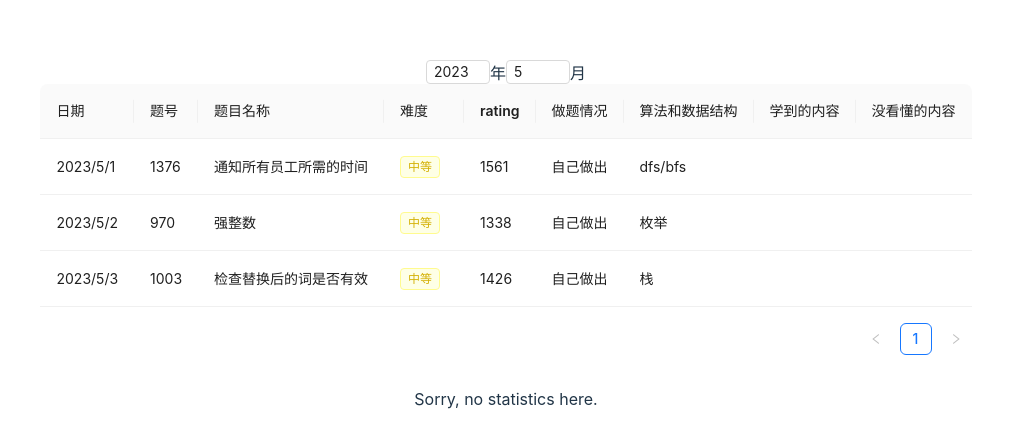
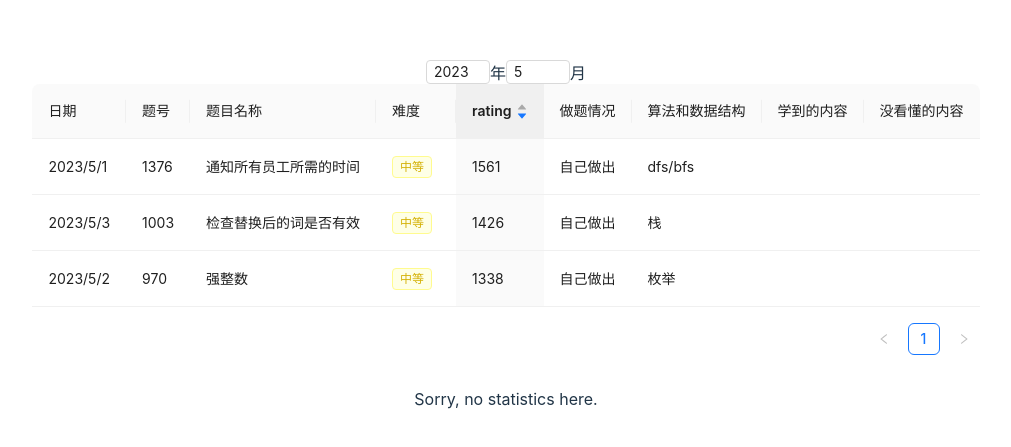
Before and after one commit to S-N-O-R-L-A-X/leetcode, a React (Vite) app: page / in a window 1280 px wide. Shown: the part 157-604 px from the top of the page, without its empty margins (134-1145 px from the left). Built offline with nearby package versions, Linux system fonts and the light colour scheme.

Commit message:
add sort in rating

```diff
--- a/src/DailyGraph.tsx
+++ b/src/DailyGraph.tsx
@@ -1,4 +1,3 @@
-import React, { useState, useEffect } from 'react';
 import { Pie } from '@ant-design/plots';
 import { DailyProps } from './constants';
 
--- a/src/DailyTable.tsx
+++ b/src/DailyTable.tsx
@@ -81,7 +81,9 @@ export default function DailyTable(props: DailyProps) {
     {
       title: "rating",
       dataIndex: "rating",
-      key: "rating"
+      key: "rating",
+      defaultSortOrder: 'descend',
+      sorter: (a: any, b: any) => a.rating - b.rating,
     },
     {
       title: "做题情况",
```
